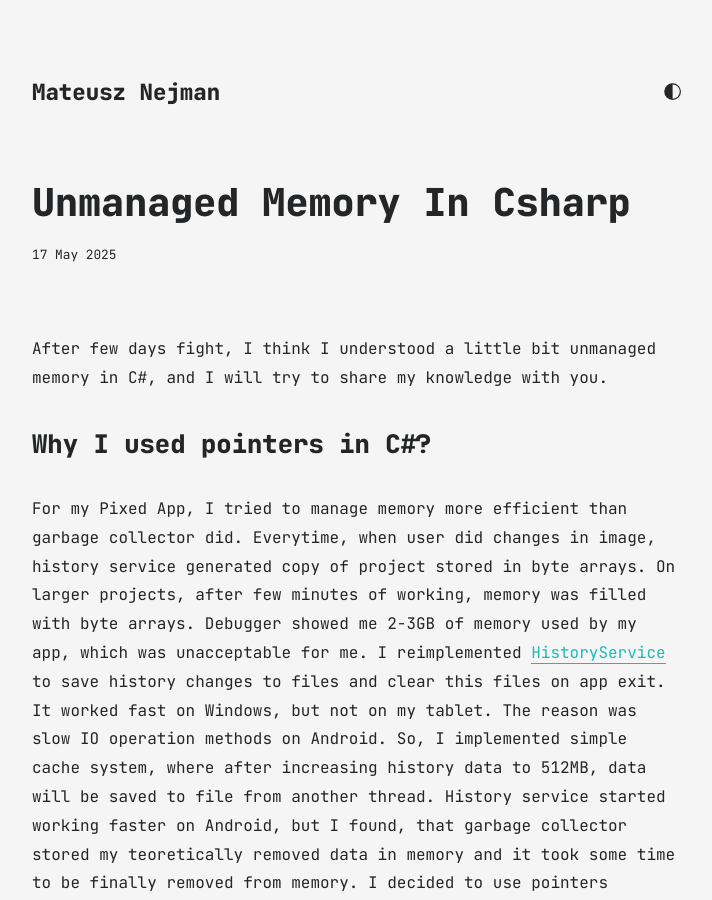
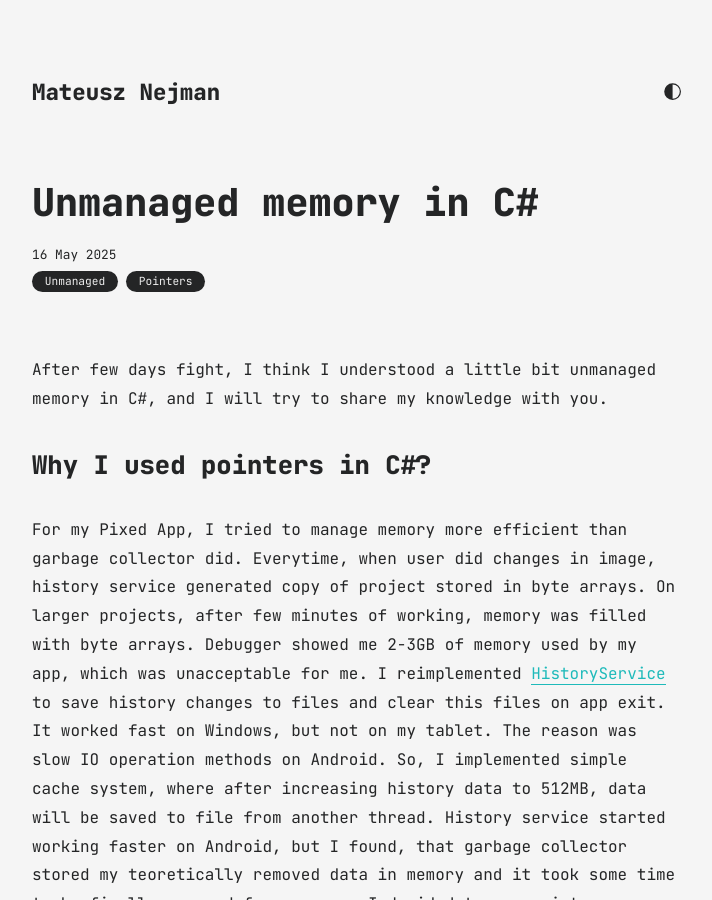
Before and after one commit to Mateusz-Nejman/mateusz-nejman.github.io, a Jekyll site: the page built from _posts/2025-05-17-unmanaged-memory-in-csharp.md, in a window 1280 px wide and 900 px high. Shown: the whole window, without its empty margins (283-995 px from the left). Built offline with Jekyll 4.4.1, drawn with Linux system fonts in a browser that asks for light colours; some of the changed lines change nothing that is shown.

Commit message:
Update 2025-05-17-unmanaged-memory-in-csharp.md

```diff
--- a/_posts/2025-05-17-unmanaged-memory-in-csharp.md
+++ b/_posts/2025-05-17-unmanaged-memory-in-csharp.md
@@ -1,26 +1,9 @@
 ---
-'0':
-  key: layout
-  type: text
-  value: post
-'1':
-  key: title
-  type: text
-  value: Unmanaged memory in C#
-'2':
-  key: description
-  type: text
-  value: >-
-    After few days fight, I think I understood a little bit unmanaged memory in
-    C#
-'3':
-  key: date
-  type: date
-  value: '2025-05-16T22:00:00.000Z'
-'4':
-  key: categories
-  type: text
-  value: 'Unmanaged,Pointers'
+layout: post
+title: Unmanaged memory in C#
+description: After few days fight, I think I understood a little bit unmanaged memory in C#
+date: 2025-05-16
+categories: [Unmanaged, Pointers]
 ---
 
 After few days fight, I think I understood a little bit unmanaged memory in C#, and I will try to share my knowledge with you.
```
